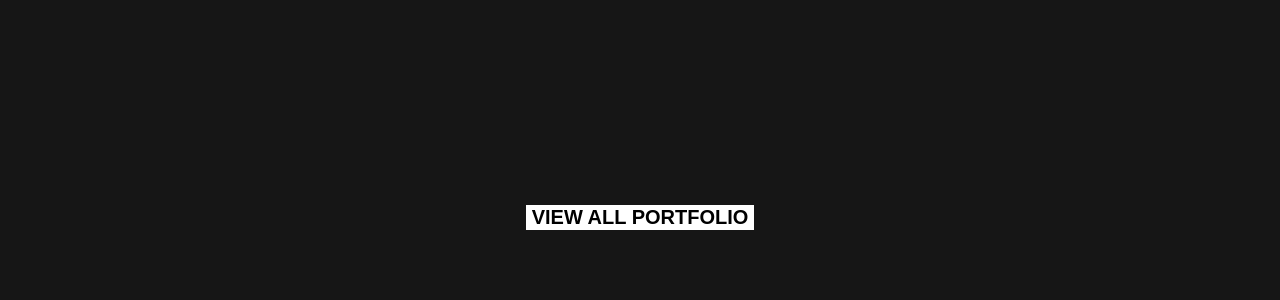
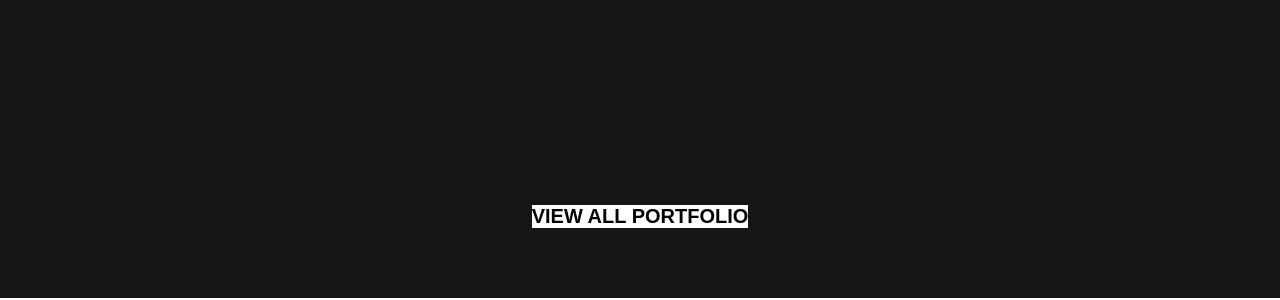
Before and after one commit to yevhenkr/portfolio_kirill, a React app: page / in a window 1280 px wide. Shown: the part 2494-2794 px from the top of the page. Built offline with nearby package versions, Linux system fonts and the light colour scheme; the HTML template or start-up script is replaced by a standard one.

Commit message:
add button

```diff
--- a/src/common/ui/button/Button.tsx
+++ b/src/common/ui/button/Button.tsx
@@ -4,7 +4,9 @@ type ButtonType = {
     title: string;
     color: string;
     background_color: string;
-    padding: string;
+    padding?: string;
+    width?:string;
+    margin?:string;
 }
 
 export const Button = (props: ButtonType) => {
@@ -13,15 +15,17 @@ export const Button = (props: ButtonType) => {
             background_color={props.background_color}
             color={props.color}
             padding={props.padding}
+            margin={props.margin}
         >
             {props.title || ""}
         </ButtonStyled>
     );
 };
 
-const ButtonStyled = styled.button<{ background_color: string; color: string; padding: string; }>`
+const ButtonStyled = styled.button<{ background_color: string; color: string; padding?: string; margin?: string }>`
     background-color: ${props => props.background_color};
     color: ${props => props.color};
+    //width: ${props => props.width};
     text-transform: uppercase;
     font-family: Poppins, sans-serif;
     font-weight: 600;
@@ -32,6 +36,7 @@ const ButtonStyled = styled.button<{ background_color: string; color: string; pa
     white-space: nowrap;
     border: none;
     cursor: pointer;
-    margin: 0 auto;
+    margin: ${props => props.margin || '0'} auto;
+    padding: ${props => props.padding || '0'};
 }
 `;
```
